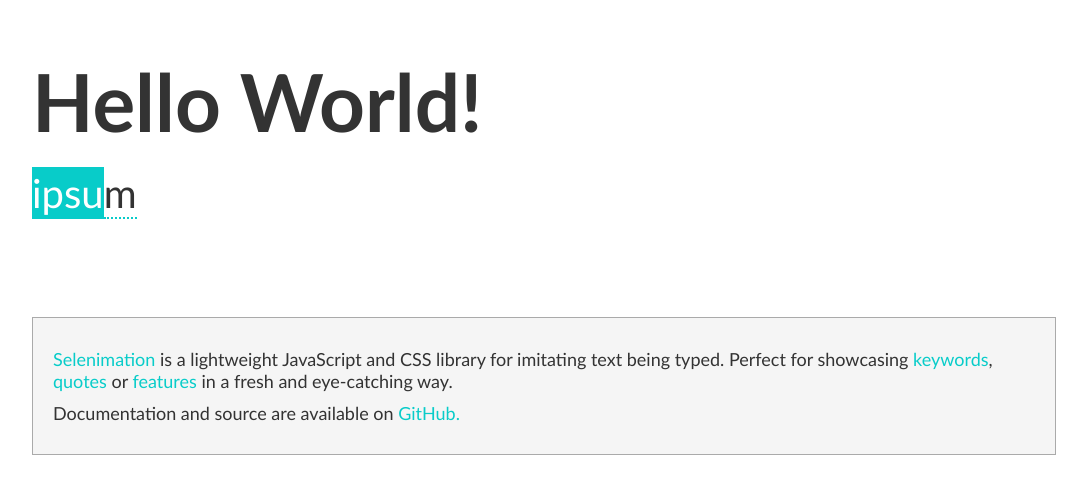
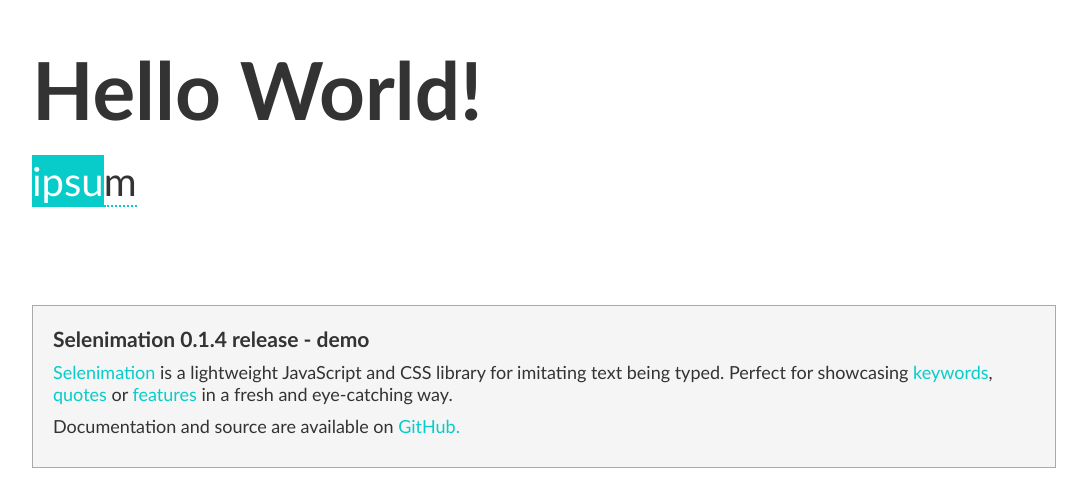
Before and after one commit to mklopets/selenimation, a website: page welcome/index.html in a window 1280 px wide. Shown: the part 146-640 px from the top of the page, without its empty margins (96-1183 px from the left). Drawn offline with Linux system fonts and the light colour scheme; files whose address does not match are found by name.

Commit message:
Modify notice

```diff
--- a/welcome/index.html
+++ b/welcome/index.html
@@ -22,6 +22,7 @@
 		</ul>
 
 		<div class="notice">
+			<h3>Selenimation 0.1.4 release - demo</h3>
 			<p><span class="special">Selenimation</span> is a lightweight JavaScript and CSS library for imitating text being typed. Perfect for showcasing <span class="special">keywords</span>, <span class="special">quotes</span> or <span class="special">features</span> in a fresh and eye-catching way.</p>
 			<p>Documentation and source are available on <a href="https://github.com/mklopets/selenimation">GitHub.</a></p>
 		</div>
```
